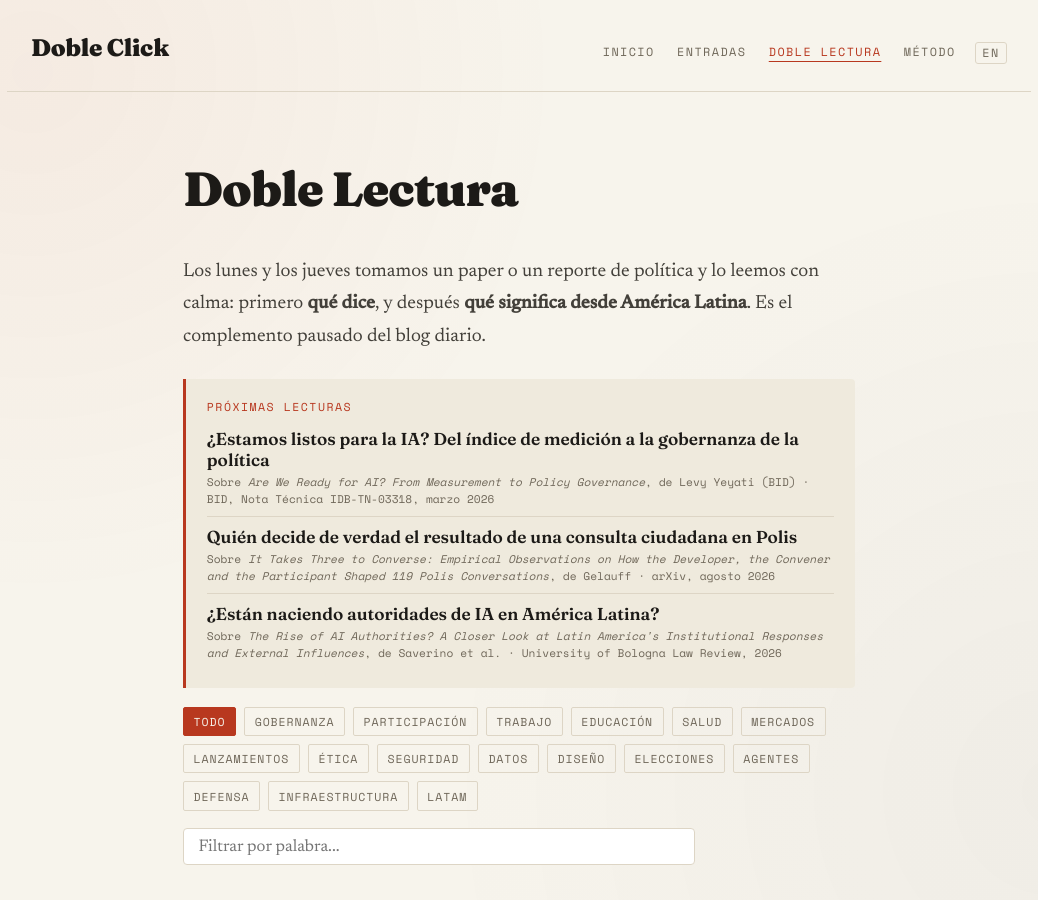
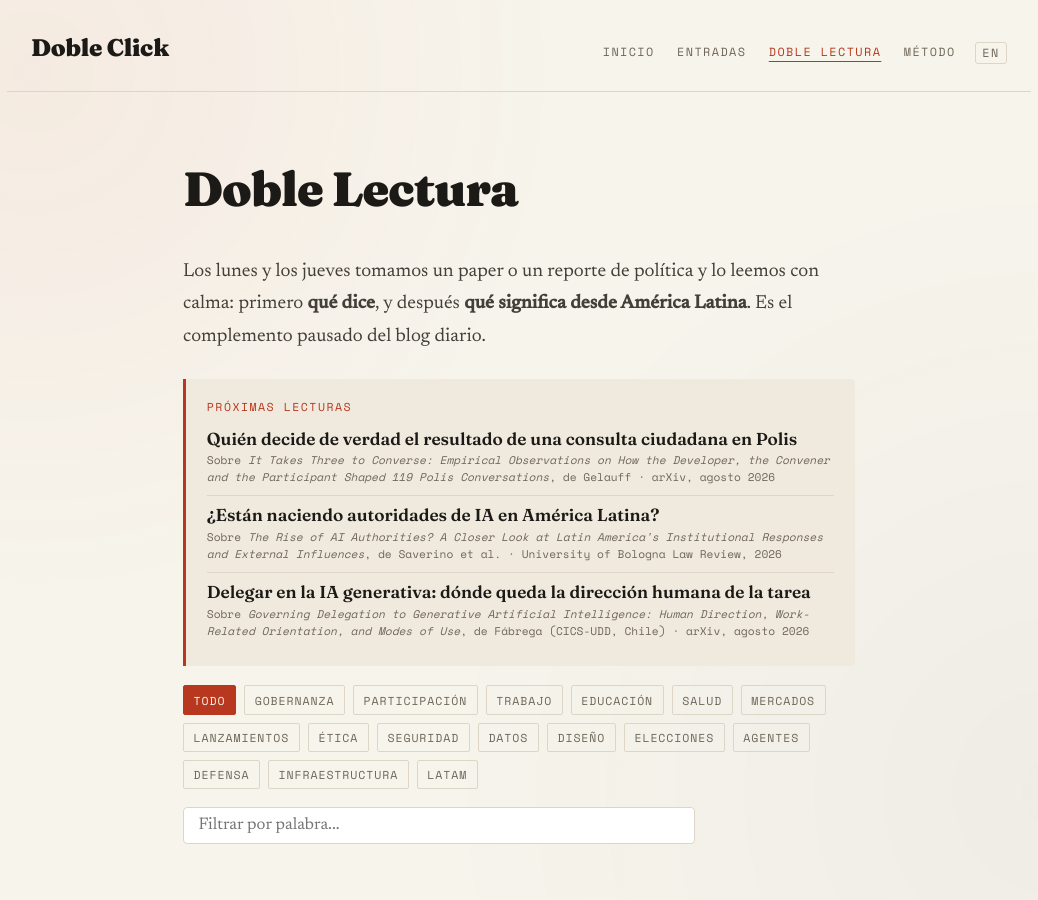
Before and after one commit to jaguridi/doble-click-blog, a Jekyll site: the page built from doble-lectura.html, in a window 1280 px wide and 900 px high. Shown: the whole window, without its empty margins (121-1159 px from the left). Built offline with Jekyll 4.4.1, drawn with Linux system fonts in a browser that asks for light colours.

Commit message:
Próximas lecturas: actualiza la cola tras #29
Co-Authored-By: Claude Opus 5.5 <noreply@anthropic.com>
Claude-Session: https://claude.ai/code/session_019K2Xm1H3mnw6Sjuiocj89H

```diff
--- a/_data/proximas_lecturas.yml
+++ b/_data/proximas_lecturas.yml
@@ -14,11 +14,6 @@
 # Cuando la cola queda vacía, la rutina deja la lista como `[]` y el cuadro no se muestra.
 #
 # Campos por entrada: titulo (lo que se ve grande), paper, autores, publicado, url (opc.).
-- titulo: "¿Estamos listos para la IA? Del índice de medición a la gobernanza de la política"
-  paper: "Are We Ready for AI? From Measurement to Policy Governance"
-  autores: "Levy Yeyati (BID)"
-  publicado: "BID, Nota Técnica IDB-TN-03318, marzo 2026"
-
 - titulo: "Quién decide de verdad el resultado de una consulta ciudadana en Polis"
   paper: "It Takes Three to Converse: Empirical Observations on How the Developer, the Convener and the Participant Shaped 119 Polis Conversations"
   autores: "Gelauff"
```
